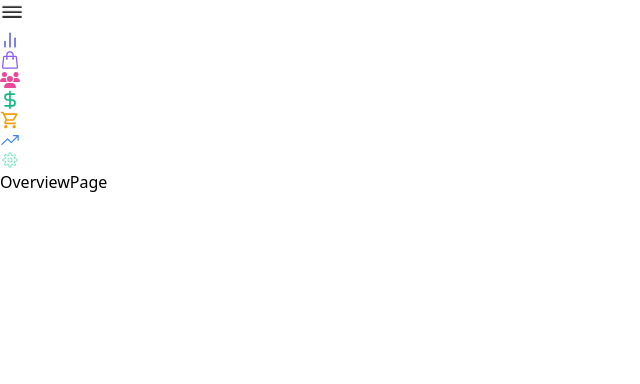
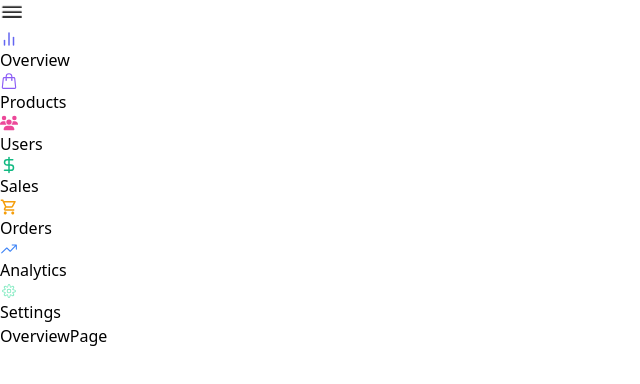
Before and after one commit to AshikurZaman01/Admin-Dashboard-02, a React (Vite) app: page / in a window 1280 px wide. Both pictures are taken after a click on the button 12 px from the left and 12 px from the top of the page. Shown: the top 384 px of the page, without its empty margins (0-640 px from the left). Built offline with nearby package versions, Linux system fonts and the light colour scheme.

Commit message:
add make sidebar active

```diff
--- a/src/Components/SideBar/SideBar.jsx
+++ b/src/Components/SideBar/SideBar.jsx
@@ -29,12 +29,11 @@ const SideBar = () => {
             animate={{ width: isSidebarOpen ? 256 : 80 }}
         >
             <div className="h-full bg-gray-800 bg-opacity-50 backdrop-blur-md p-4 flex-col border-r border-gray-700">
-
                 <Menubtn isSidebarOpen={isSidebarOpen} setIsSidebarOpen={setIsSidebarOpen} />
 
                 <nav className="mt-8 flex-grow">
                     {sideBarItems.map((item) => (
-                        <SidebarItems key={item.id} item={item} />
+                        <SidebarItems key={item.id} item={item} isSidebarOpen={isSidebarOpen} />
                     ))}
                 </nav>
 
--- a/src/Components/SideBar/SidebarItems/SidebarItems.jsx
+++ b/src/Components/SideBar/SidebarItems/SidebarItems.jsx
@@ -1,16 +1,40 @@
 import { NavLink } from "react-router-dom";
-import { motion } from "framer-motion";
+import { AnimatePresence, motion } from "framer-motion";
 
-const SidebarItems = ({ item }) => {
-
+const SidebarItems = ({ item, isSidebarOpen }) => {
     const Icon = item.icon;
 
     return (
-        <NavLink to={item.path}>
+        <NavLink
+            to={item.path}
+            className={({ isActive }) =>
+                `flex items-center space-x-2 p-2.5 text-sm font-medium rounded-lg hover:bg-gray-700 transition-all duration-300 mb-1 ${isActive ? 'bg-gray-700' : ''}`
+            }
+            exact={true}
+        >
             <motion.div
-                className="flex items-center p-4 text-sm font-medium rounded-lg hover:bg-gray-700 transition-colors mb-2"
+                className="flex items-center space-x-2 p-2.5 text-sm font-medium rounded-lg transition-all duration-300"
+                whileHover={{ scale: 1.1 }}
+                initial={{ opacity: 0 }}
+                animate={{ opacity: 1 }}
+                exit={{ opacity: 0 }}
+                transition={{ duration: 0.2 }}
             >
-                <Icon size={20} style={{ color: item.color }} />
+                <Icon size={18} style={{ color: item.color }} />
+
+                <AnimatePresence>
+                    {isSidebarOpen && (
+                        <motion.span
+                            className="whitespace-nowrap"
+                            initial={{ opacity: 0, width: 0 }}
+                            animate={{ opacity: 1, width: "auto" }}
+                            exit={{ opacity: 0, width: 0 }}
+                            transition={{ duration: 0.2, delay: 0.3 }}
+                        >
+                            {item.name}
+                        </motion.span>
+                    )}
+                </AnimatePresence>
             </motion.div>
         </NavLink>
     );
```
